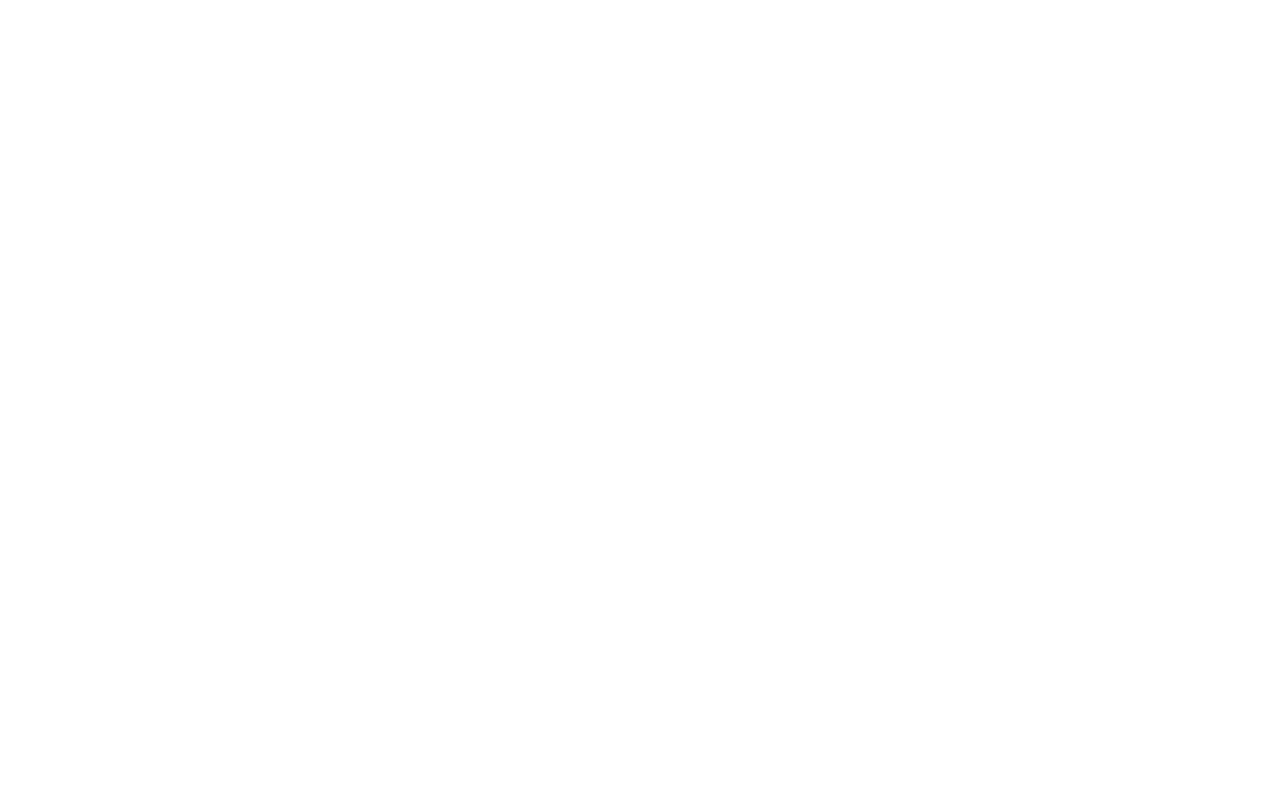
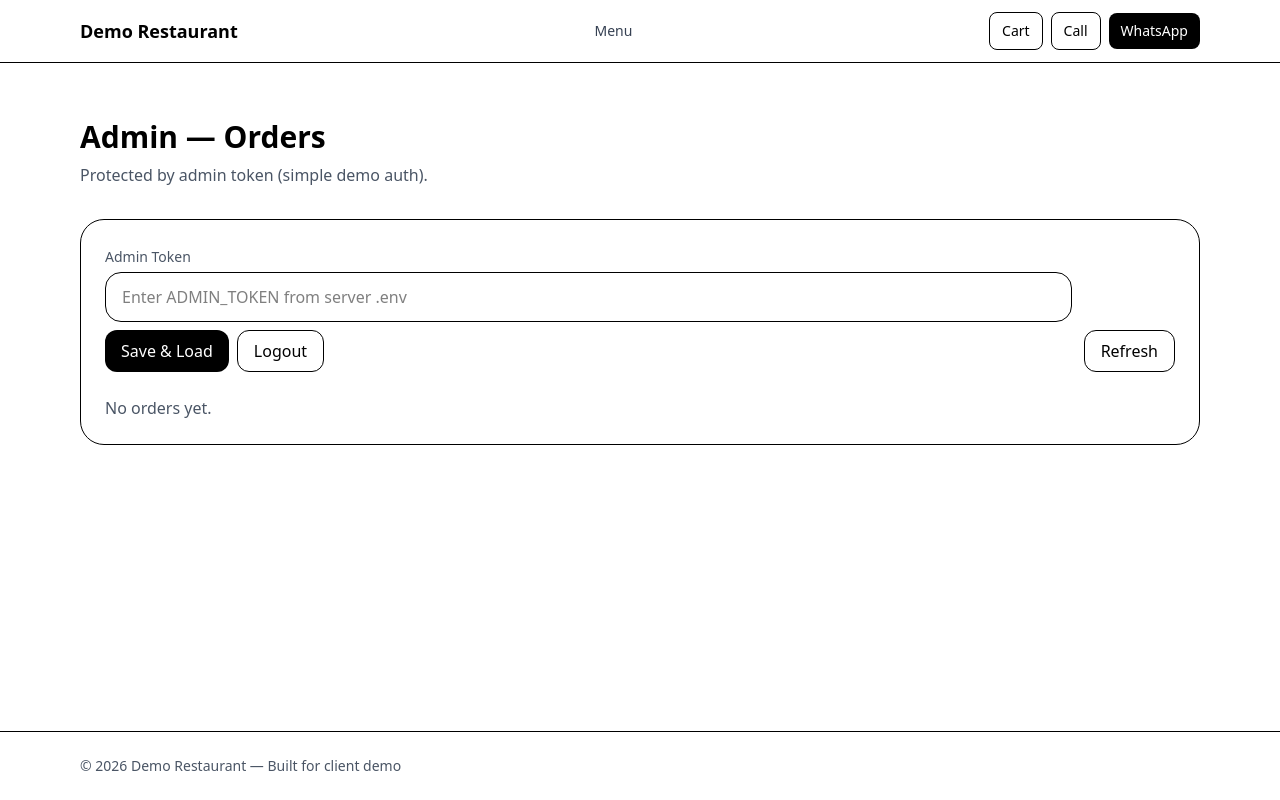
Before and after one commit to mohibbullah-dev/Restaurant_demo_frontend, a React app: page /admin/orders in a window 1280 px wide. Before the commit this address had no page. Built offline with nearby package versions, Linux system fonts and the light colour scheme; the HTML template or start-up script is replaced by a standard one.

Commit message:
feat: some files is modified

```diff
--- a/src/App.jsx
+++ b/src/App.jsx
@@ -3,6 +3,7 @@
 import Home from "./pages/Home.jsx";
 import Menu from "./pages/Menu.jsx";
 import Checkout from "./pages/Checkout.jsx";
+import AdminOrders from "./pages/AdminOrders.jsx";
 export default function App() {
   return (
     <Routes>
@@ -10,6 +11,7 @@
         <Route path="/" element={<Home />} />
         <Route path="/menu" element={<Menu />} />
         <Route path="/checkout" element={<Checkout />} />
+        <Route path="/admin/orders" element={<AdminOrders />} />
       </Route>
     </Routes>
   );
--- /dev/null
+++ b/src/config/api.js
@@ -0,0 +1 @@
+export const API_BASE = "http://localhost:5000";
```
